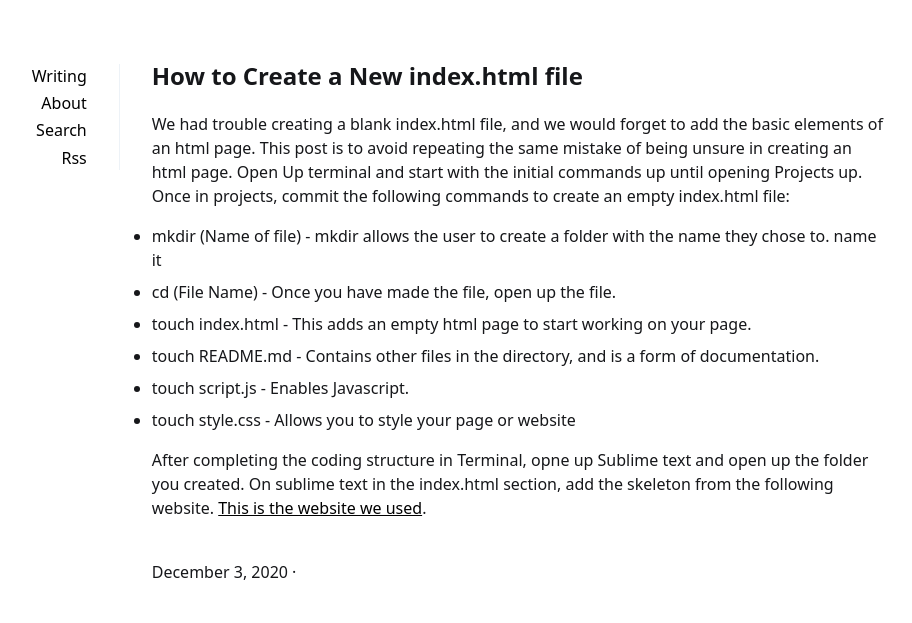
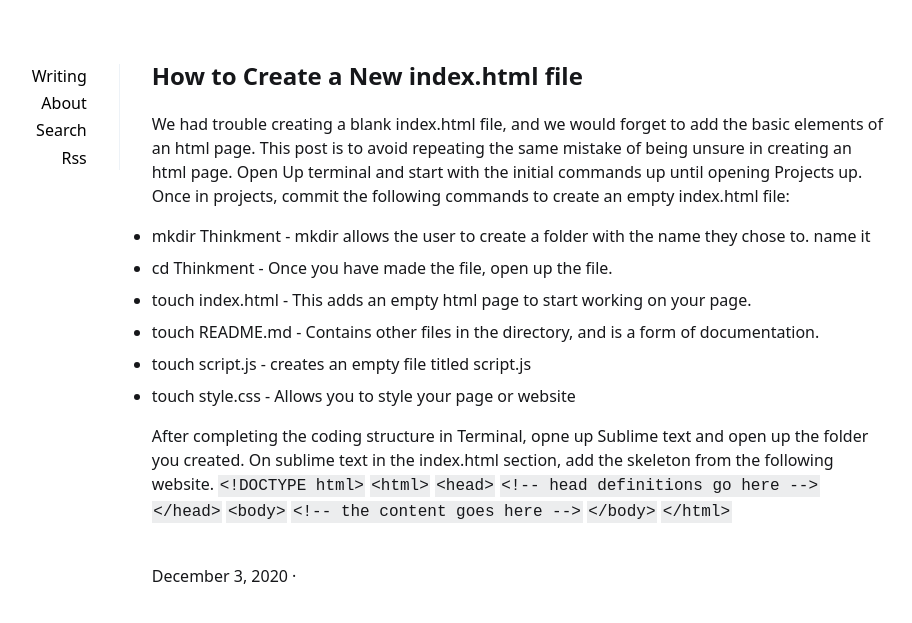
Before and after one commit to Osvaldo178/Osvaldo178.github.io, a Jekyll site: the page built from _posts/2020-12-03-How-Create-a-New-index.html-file.md, in a window 1280 px wide. Shown: the top 623 px of the page, without its empty margins (201-1113 px from the left). Built offline with Jekyll 4.4.1, drawn with Linux system fonts in a browser that asks for light colours.

Commit message:
Fixed any issues left from the review

```diff
--- a/_posts/2020-12-03-How-Create-a-New-index.html-file.md
+++ b/_posts/2020-12-03-How-Create-a-New-index.html-file.md
@@ -8,16 +8,25 @@ tags:
 We had trouble creating a blank index.html file, and we would forget to add the basic elements of an html page. This post is to avoid repeating the same mistake of being unsure in creating an html page. Open Up terminal and start with the initial commands up until opening Projects up.
 Once in projects, commit the following commands to create an empty index.html file:
 
-* mkdir (Name of file) - mkdir allows the user to create a folder with the name they chose to. name it
+* mkdir Thinkment - mkdir allows the user to create a folder with the name they chose to. name it
 
-* cd (File Name) - Once you have made the file, open up the file.
+* cd Thinkment - Once you have made the file, open up the file.
 
 * touch index.html - This adds an empty html page to start working on your page.
 
 * touch README.md - Contains other files in the directory, and is a form of documentation.
 
-* touch script.js - Enables Javascript.
+* touch script.js - creates an empty file titled script.js
 
 * touch style.css - Allows you to style your page or website
 
-After completing the coding structure in Terminal, opne up Sublime text and open up the folder you created. On sublime text in the index.html section, add the skeleton from the following website. [This is the website we used](https://www.learn-html.org/en/Hello%2C_World%21).
+After completing the coding structure in Terminal, opne up Sublime text and open up the folder you created. On sublime text in the index.html section, add the skeleton from the following website.
+`<!DOCTYPE html>`
+`<html>`
+    `<head>`
+        `<!-- head definitions go here -->`
+    `</head>`
+    `<body>`
+        `<!-- the content goes here -->`
+    `</body>`
+`</html>`
```
